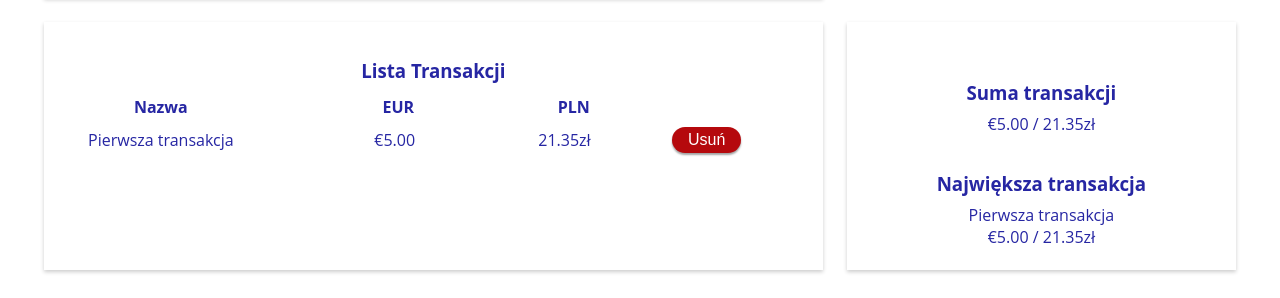
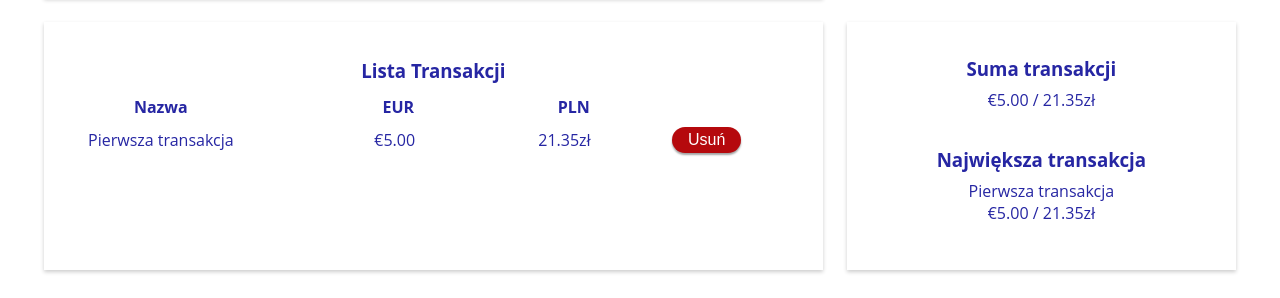
Before and after one commit to michalosinski91/przelicznik-walut, a React app: page / in a window 1280 px wide. Shown: the part 514-812 px from the top of the page. Built offline with nearby package versions, Linux system fonts and the light colour scheme; the HTML template or start-up script is replaced by a standard one.

Commit message:
style prefixes added

```diff
--- a/src/App.js
+++ b/src/App.js
@@ -29,7 +29,7 @@ const App = ({ transactions, addTransaction, removeTransaction }) => {
             }, 5000)
             return
         }
-        if (!euroAmount || typeof(euroAmount) != "number") {
+        if (!euroAmount) {
             setErrorMessage('Proszę podać kwotę Euro')
             setTimeout(() => {
                 setErrorMessage('')
--- a/src/style/style.css
+++ b/src/style/style.css
@@ -2,6 +2,7 @@ body {
     margin: 0;
     padding: 0;
     font-family: 'Open Sans', sans-serif;
+    -webkit-box-sizing: border-box;
             box-sizing: border-box;
 }
 
@@ -67,6 +68,7 @@ header {
     text-align: center;
     color: #2626A3;
     background-color: rgba(255, 255, 255, 0.2);
+    -webkit-box-shadow: 0 2px 4px rgba(0,0,0,0.2);
             box-shadow: 0 2px 4px rgba(0,0,0,0.2);
     margin: 12px;
     padding: 24px 0;
@@ -75,24 +77,41 @@ header {
 .container-flex {
     width: 95%;
     margin: 0 auto;
+    display: -webkit-box;
+    display: -ms-flexbox;
     display: flex;
+    -webkit-box-orient: vertical;
+    -webkit-box-direction: normal;
+        -ms-flex-direction: column;
             flex-direction: column;
+    -ms-flex-pack: distribute;
         justify-content: space-around;
 }
 
 
 .aside {
+    display: -webkit-box;
+    display: -ms-flexbox;
     display: flex;
+    -webkit-box-orient: horizontal;
+    -webkit-box-direction: normal;
+        -ms-flex-direction: row;
             flex-direction: row;
+    -webkit-box-pack: space-evenly;
+        -ms-flex-pack: space-evenly;
             justify-content: space-evenly;
 }
 
 @media (min-width: 1100px) {
     .container-flex {
+        -webkit-box-orient: horizontal;
+        -webkit-box-direction: reverse;
+            -ms-flex-direction: row-reverse;
                 flex-direction: row-reverse;
     }
 
     .container.large {
+        -ms-flex-preferred-size: 200%;
             flex-basis: 200%;
     }
 
@@ -100,12 +119,17 @@ header {
         height: 100px;
     }
     .aside {
+        -webkit-box-orient: vertical;
+        -webkit-box-direction: normal;
+            -ms-flex-direction: column;
                 flex-direction: column;
+        -webkit-box-pack: center;
+            -ms-flex-pack: center;
                 justify-content: center;
         max-height: 200px;
     }
     .aside-item {
-        margin-top: 24px;
+        margin-bottom: 24px;
     }
 }
 
@@ -148,8 +172,15 @@ tr:hover {
 .input-container {
     width: 400px;
     margin: 0 auto;
+    display: -webkit-box;
+    display: -ms-flexbox;
     display: flex;
+    -webkit-box-orient: vertical;
+    -webkit-box-direction: normal;
+        -ms-flex-direction: column;
             flex-direction: column;
+    -webkit-box-pack: center;
+        -ms-flex-pack: center;
             justify-content: center;
 }
 
@@ -206,13 +237,18 @@ input[type=number] {
     text-decoration: none;
     border: transparent;
     border-radius: 16px;
+    -webkit-box-shadow: 0px 2px 2px 0px #a3a3a3;
             box-shadow: 0px 2px 2px 0px #a3a3a3;
+    -webkit-user-select: none;
+       -moz-user-select: none;
+        -ms-user-select: none;
             user-select: none;
 }
 
 .button:active {
     position: relative;
     top: 2px;
+    -webkit-box-shadow: none;
             box-shadow: none;
 }
 
@@ -242,10 +278,13 @@ input[type=number] {
     top: 25%;
     left: 50%;
     width: 400px;
+    -webkit-transform: translate(-50%, -50%);
+        -ms-transform: translate(-50%, -50%);
             transform: translate(-50%, -50%);
     height: 75px;
     border-radius: 16px;
-    animation: fadeIn 5s linear ;
+    -webkit-animation: fadeIn 5s linear forwards;
+            animation: fadeIn 5s linear forwards;
 }
 
 .message p {
@@ -266,6 +305,15 @@ input[type=number] {
 }
 
 
+@-webkit-keyframes fadeIn {
+    0% {opacity: 0}
+    25% {opacity: 1}
+    50% {opacity: 1}
+    75% {opacity: 1}
+    100% {opacity: 0}
+}
+
+
 @keyframes fadeIn {
     0% {opacity: 0}
     25% {opacity: 1}
```
Also changed, not shown: 2 other files (tests, documents, lock files or other folders). Lines whose indentation alone changed are shown as unchanged.
